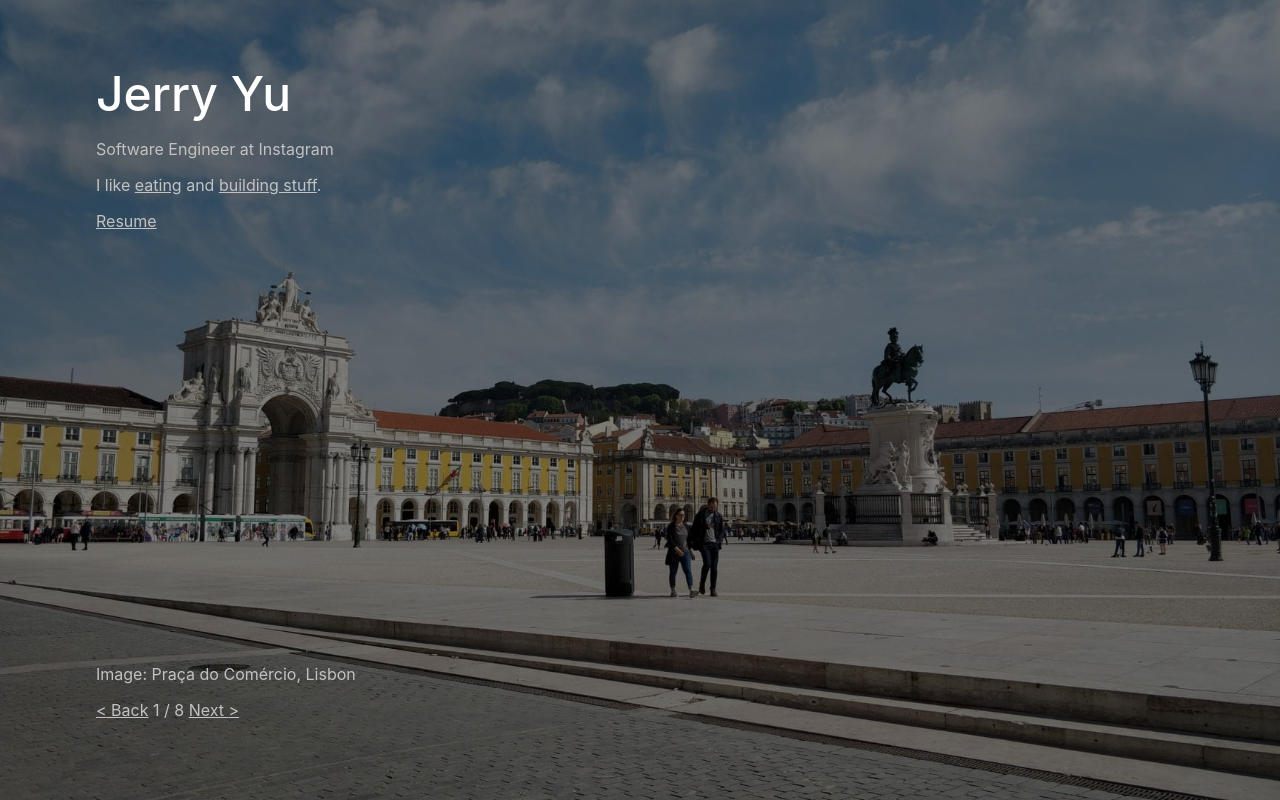
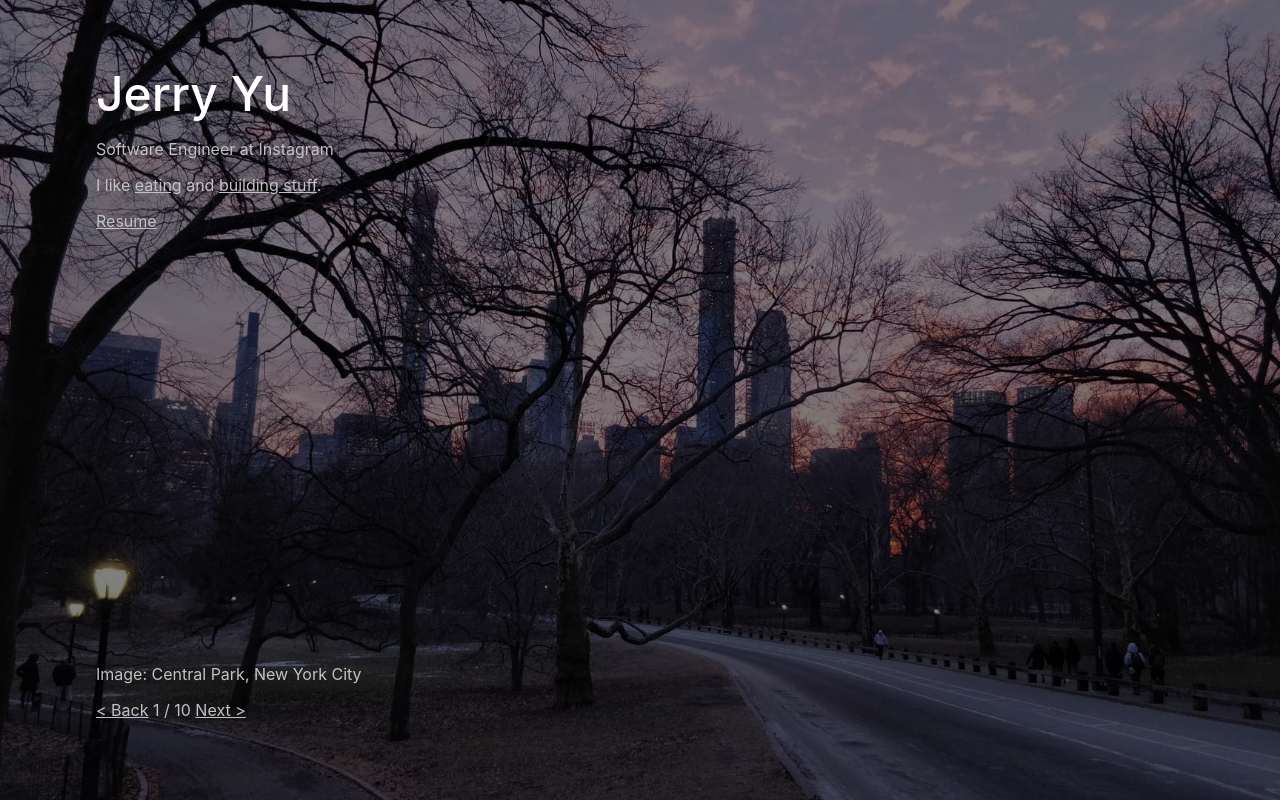
Before and after one commit to jyu/jyu.github.io, a React (Create React App) app: page / in a window 1280 px wide. Built offline with nearby package versions, Linux system fonts and the light colour scheme.

Commit message:
Add ameya

```diff
--- a/src/routes/Home/index.jsx
+++ b/src/routes/Home/index.jsx
@@ -13,8 +13,10 @@ import CentralPark from "../../media/bgs/centralpark.jpg";
 import Port from "../../media/bgs/port.jpg";
 import Gardens from "../../media/bgs/gardens.jpg";
 import Bangkok from "../../media/bgs/bangkok.jpg";
+import Tokyo from "../../media/bgs/tokyo.jpg";
+import Ameya from "../../media/bgs/ameya.jpg";
 
-const bgs = [Aus, Boats, Singapore, Port, CentralPark, SF, Gardens, Bangkok];
+const bgs = [Aus, Boats, Singapore, Port, CentralPark, SF, Gardens, Bangkok, Tokyo, Ameya];
 const descriptions = [
   "Coogee to Bondi Walk, Sydney",
   "Damnoen Saduak Floating Market, Bangkok",
@@ -24,6 +26,8 @@ const descriptions = [
   "From the Golden Gate Bridge, San Francisco",
   "Gardens by the Bay, Singapore",
   "Ratchathewi, Bangkok",
+  "Sake Barrels at Meiji Jingu, Tokyo",
+  "Restaurant in Ameya Yokocho Market, Tokyo"
 ];
 
 const zipBg = shuffle(zip(bgs, descriptions));
--- a/src/routes/Restaurant/index.jsx
+++ b/src/routes/Restaurant/index.jsx
@@ -46,7 +46,7 @@ function Restaurant(props) {
         .fill()
         .map((_, i) => headElRefs[i] || createRef())
     );
-  }, [Math.min(2, data.images)]);
+  }, [data.images]);
 
   const Image = forwardRef((props, ref) => {
     return (
```
Also changed, not shown: src/media/bgs/ameya.jpg (added), src/media/bgs/tokyo.jpg (added).
